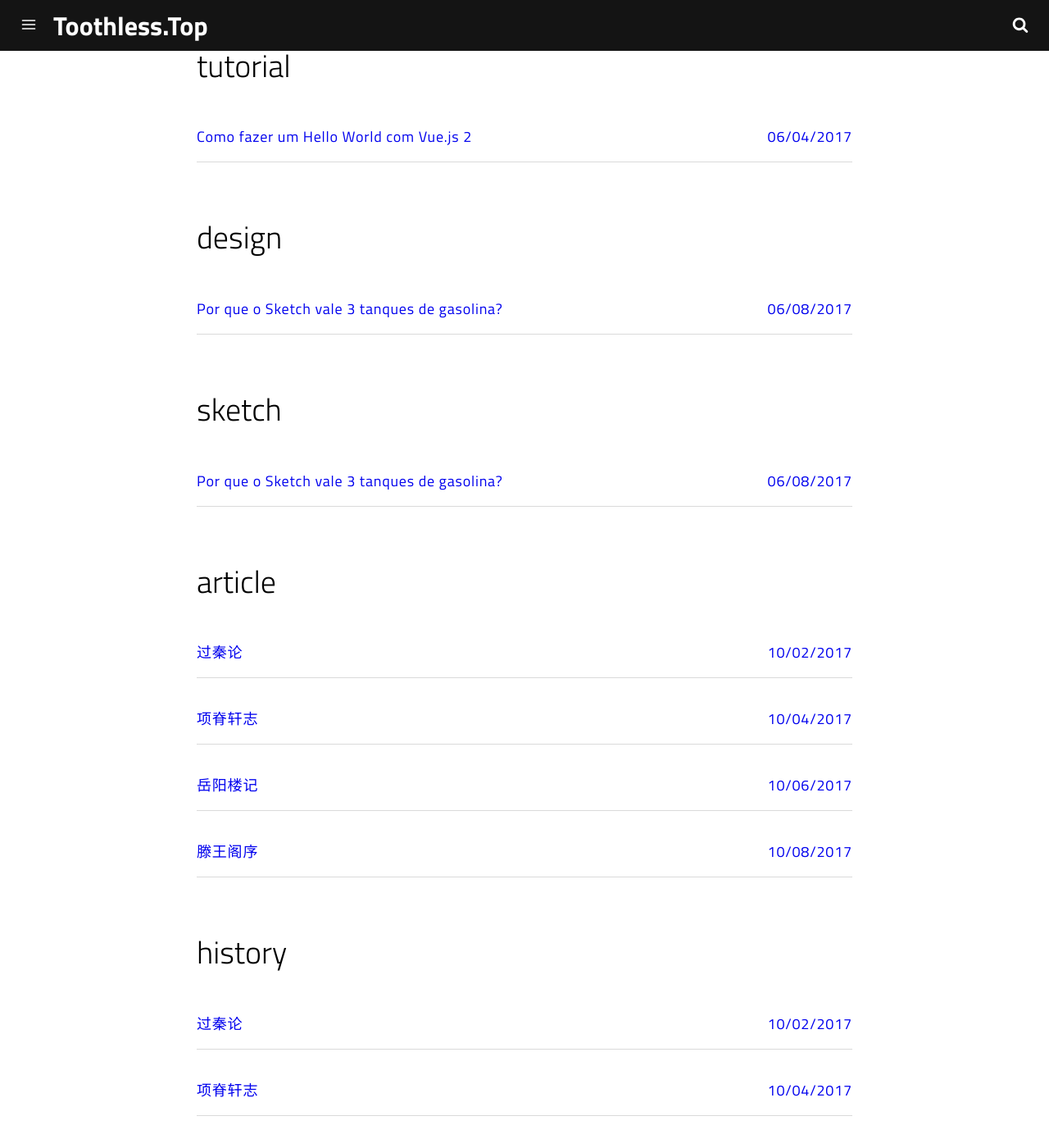
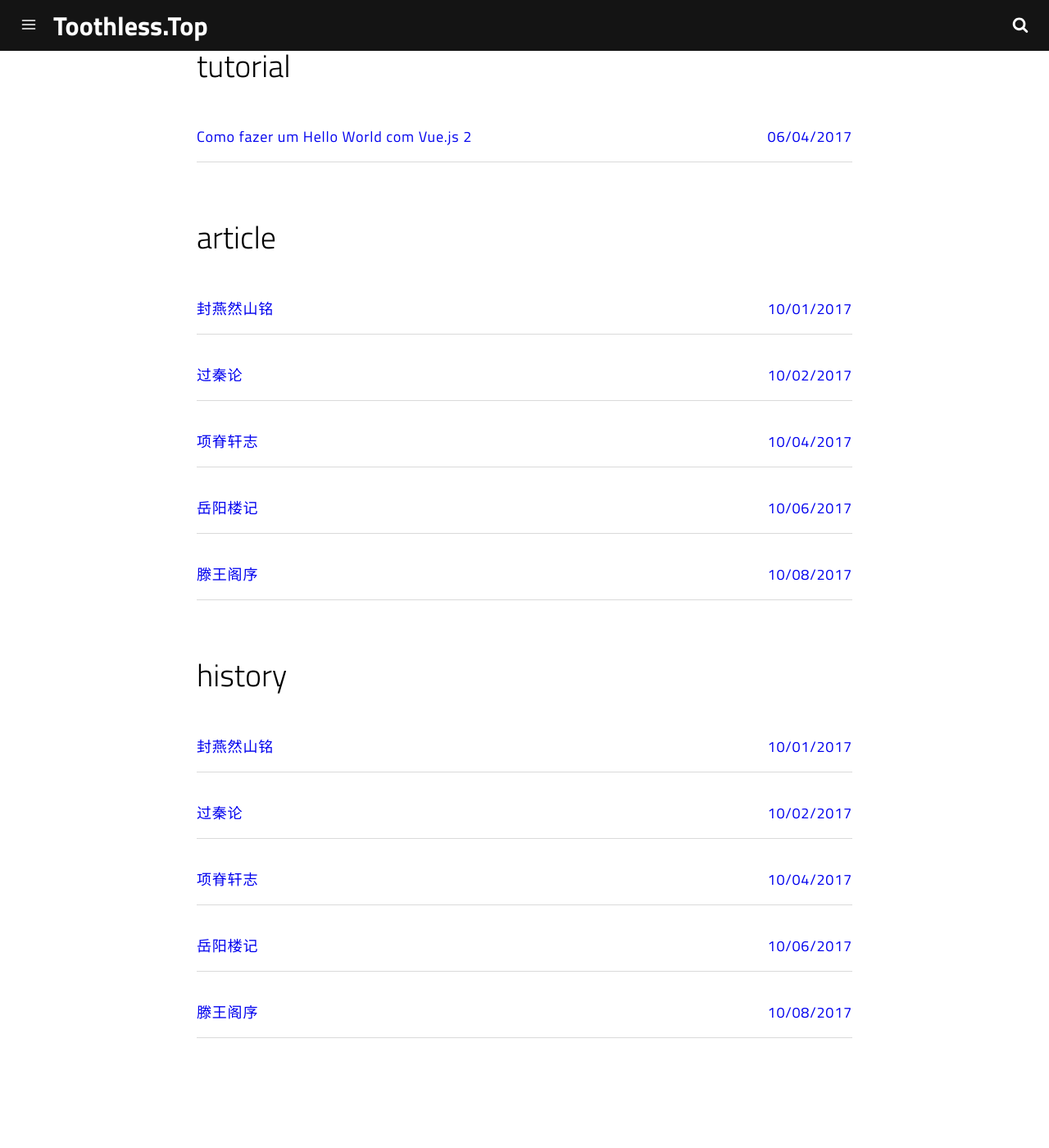
Before and after one commit to ToothlessCHN/toothlessCHN.github.io, a Jekyll site: the page built from tags.html, in a window 1280 px wide and 1400 px high, scrolled down 1982 px. Shown: the whole window at 82% size. Built offline with Jekyll 4.4.1, drawn with Linux system fonts in a browser that asks for light colours; part of the change alters nothing that is shown.

Commit message:
Update 2017-06-08-por-que-o-sketch-vale-3-tanques-de-gasolina.md

````diff
--- a/_posts/2017-06-08-por-que-o-sketch-vale-3-tanques-de-gasolina.md
+++ b/_posts/2017-06-08-por-que-o-sketch-vale-3-tanques-de-gasolina.md
@@ -1,128 +1,26 @@
 ---
 layout: post
-title: "Por que o Sketch vale 3 tanques de gasolina?"
-description: Lorem ipsum dolor sit amet, consectetur adipisicing elit.
-category: 'webdev'
+title: "封燕然山铭"
+date: 2017-10-01 12:26:40
+image: 'https://gss1.bdstatic.com/9vo3dSag_xI4khGkpoWK1HF6hhy/baike/c0%3Dbaike92%2C5%2C5%2C92%2C30/sign=2b2bce375d2c11dfcadcb771024e09b5/a6efce1b9d16fdfae6a3cf3abe8f8c5495ee7b12.jpg'
+description: 班固-封燕然山铭
+category: 'article'
 tags:
-- design
-- sketch
-image: 'https://res.cloudinary.com/dm7h7e8xj/image/upload/c_fill,h_399,w_760/v1501102987/sketch-fuel_eiwjbz.png'
-twitter_text: Lorem ipsum dolor sit amet, consectetur adipisicing elit.
-introduction: Lorem ipsum dolor sit amet, consectetur adipisicing elit, sed do eiusmod tempor incididunt ut labore et dolore magna aliqua.
+- article
+- history
+introduction: 班固（32年—92年），字孟坚，扶风安陵（今陕西咸阳东北）人，东汉著名史学家、文学家。
 ---
 
-Cas sociis natoque penatibus et magnis <a href="#">dis parturient montes</a>, nascetur ridiculus mus. *Aenean eu leo quam.* Pellentesque ornare sem lacinia quam venenatis vestibulum. Sed posuere consectetur est at lobortis. Cras mattis consectetur purus sit amet fermentum.
+惟永元元年秋七月，有汉元舅曰车骑将军窦宪，寅亮圣明，登翼王室，纳于大麓，惟清缉熙。乃与执金吾耿秉，述职巡御，理兵于朔方。鹰扬之校，螭虎之士，爰该六师，暨南单于、东乌桓、西戎氐羌侯王君长之群，骁骑三万。元戎轻武，长毂四分，云辎蔽路，万有三千余乘。勒以八阵，莅以威神，玄甲耀日，硃旗绛天。遂陵高阙，下鸡鹿，经碛卤，绝大漠，斩温禺以衅鼓，血尸逐以染锷。然后四校横徂，星流彗埽，萧条万里，野无遗寇。于是域灭区单，反旆而旋，考传验图，穷览其山川。遂逾涿邪，跨安侯，乘燕然，蹑冒顿之区落，焚老上之龙庭。上以摅高、文之宿愤，光祖宗之玄灵；下以安固后嗣，恢拓境宇，振大汉之天声。兹所谓一劳而久逸，暂费而永宁者也。乃遂封山刊石，昭铭上德。
 
-> Curabitur blandit tempus porttitor. Nullam quis risus eget urna mollis ornare vel eu leo. Nullam id dolor id nibh ultricies vehicula ut id elit.
+其辞曰：
 
-Etiam porta **sem malesuada magna** mollis euismod. Cras mattis consectetur purus sit amet fermentum. Aenean lacinia bibendum nulla sed consectetur.
+铄王师兮征荒裔，
 
-## Inline HTML elements
+剿凶虐兮截海外，
 
-HTML defines a long list of available inline tags, a complete list of which can be found on the [Mozilla Developer Network](https://developer.mozilla.org/en-US/docs/Web/HTML/Element).
+夐其邈兮亘地界，
 
-- **To bold text**, use `<strong>`.
-- *To italicize text*, use `<em>`.
-- Abbreviations, like <abbr title="HyperText Markup Langage">HTML</abbr> should use `<abbr>`, with an optional `title` attribute for the full phrase.
-- Citations, like <cite>&mdash; Thiago Rossener</cite>, should use `<cite>`.
-- <del>Deleted</del> text should use `<del>` and <ins>inserted</ins> text should use `<ins>`.
-- Superscript <sup>text</sup> uses `<sup>` and subscript <sub>text</sub> uses `<sub>`.
+封神丘兮建隆嵑，
 
-Most of these elements are styled by browsers with few modifications on our part.
-
-# Heading 1
-
-## Heading 2
-
-### Heading 3
-
-#### Heading 4
-
-Vivamus sagittis lacus vel augue rutrum faucibus dolor auctor. Duis mollis, est non commodo luctus, nisi erat porttitor ligula, eget lacinia odio sem nec elit. Morbi leo risus, porta ac consectetur ac, vestibulum at eros.
-
-## Code
-
-Cum sociis natoque penatibus et magnis dis `code element` montes, nascetur ridiculus mus.
-
-```js
-// Example can be run directly in your JavaScript console
-
-// Create a function that takes two arguments and returns the sum of those arguments
-var adder = new Function("a", "b", "return a + b");
-
-// Call the function
-adder(2, 6);
-// > 8
-```
-
-Aenean lacinia bibendum nulla sed consectetur. Etiam porta sem malesuada magna mollis euismod. Fusce dapibus, tellus ac cursus commodo, tortor mauris condimentum nibh, ut fermentum massa.
-
-## Lists
-
-Cum sociis natoque penatibus et magnis dis parturient montes, nascetur ridiculus mus. Aenean lacinia bibendum nulla sed consectetur. Etiam porta sem malesuada magna mollis euismod. Fusce dapibus, tellus ac cursus commodo, tortor mauris condimentum nibh, ut fermentum massa justo sit amet risus.
-
-* Praesent commodo cursus magna, vel scelerisque nisl consectetur et.
-* Donec id elit non mi porta gravida at eget metus.
-* Nulla vitae elit libero, a pharetra augue.
-
-Donec ullamcorper nulla non metus auctor fringilla. Nulla vitae elit libero, a pharetra augue.
-
-1. Vestibulum id ligula porta felis euismod semper.
-2. Cum sociis natoque penatibus et magnis dis parturient montes, nascetur ridiculus mus.
-3. Maecenas sed diam eget risus varius blandit sit amet non magna.
-
-Cras mattis consectetur purus sit amet fermentum. Sed posuere consectetur est at lobortis.
-
-Integer posuere erat a ante venenatis dapibus posuere velit aliquet. Morbi leo risus, porta ac consectetur ac, vestibulum at eros. Nullam quis risus eget urna mollis ornare vel eu leo.
-
-## Images
-
-Quisque consequat sapien eget quam rhoncus, sit amet laoreet diam tempus. Aliquam aliquam metus erat, a pulvinar turpis suscipit at.
-
-![placeholder](https://placehold.it/800x400 "Large example image")
-![placeholder](https://placehold.it/400x200 "Medium example image")
-![placeholder](https://placehold.it/200x200 "Small example image")
-
-## Tables
-
-Aenean lacinia bibendum nulla sed consectetur. Lorem ipsum dolor sit amet, consectetur adipiscing elit.
-
-<table>
-  <thead>
-    <tr>
-      <th>Name</th>
-      <th>Upvotes</th>
-      <th>Downvotes</th>
-    </tr>
-  </thead>
-  <tfoot>
-    <tr>
-      <td>Totals</td>
-      <td>21</td>
-      <td>23</td>
-    </tr>
-  </tfoot>
-  <tbody>
-    <tr>
-      <td>Alice</td>
-      <td>10</td>
-      <td>11</td>
-    </tr>
-    <tr>
-      <td>Bob</td>
-      <td>4</td>
-      <td>3</td>
-    </tr>
-    <tr>
-      <td>Charlie</td>
-      <td>7</td>
-      <td>9</td>
-    </tr>
-  </tbody>
-</table>
-
-Nullam id dolor id nibh ultricies vehicula ut id elit. Sed posuere consectetur est at lobortis. Nullam quis risus eget urna mollis ornare vel eu leo.
-
------
-
-Want to see something else added? <a href="https://github.com/poole/poole/issues/new">Open an issue.</a>
+熙帝载兮振万世。
````
